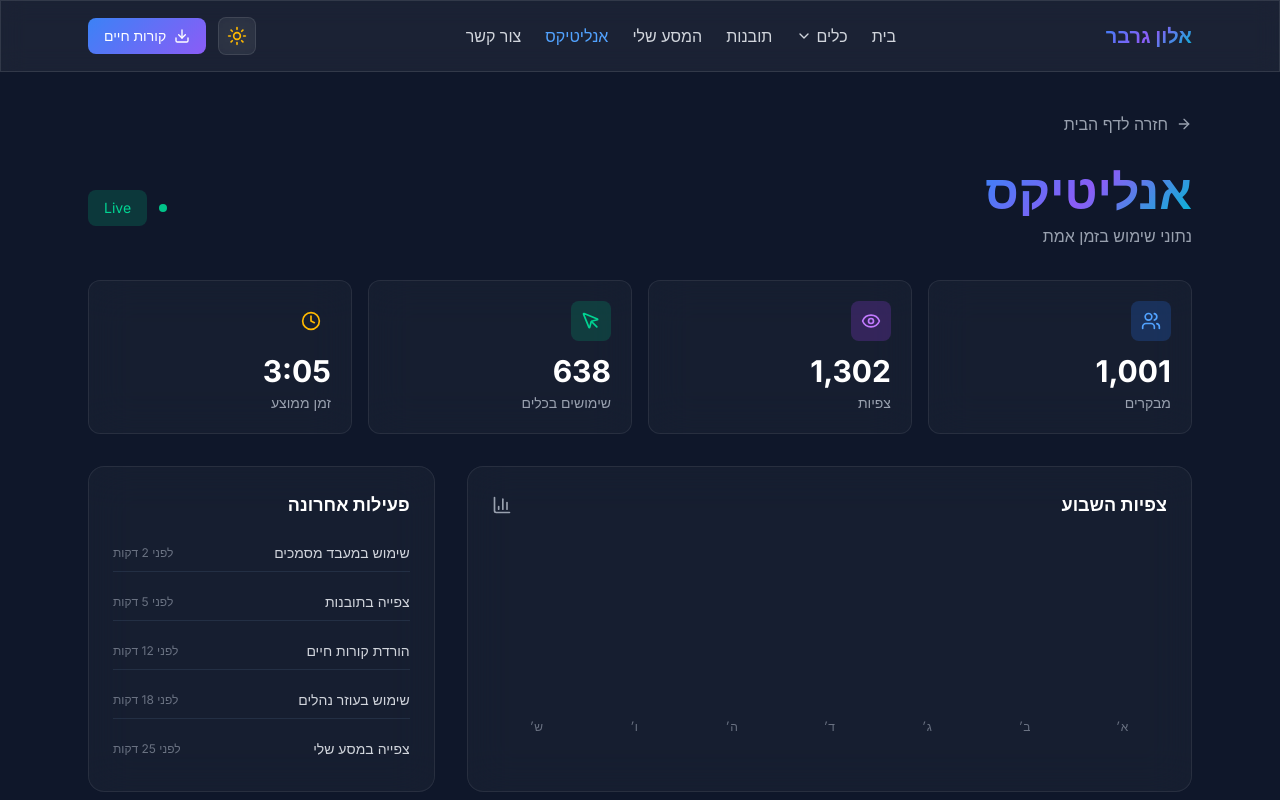
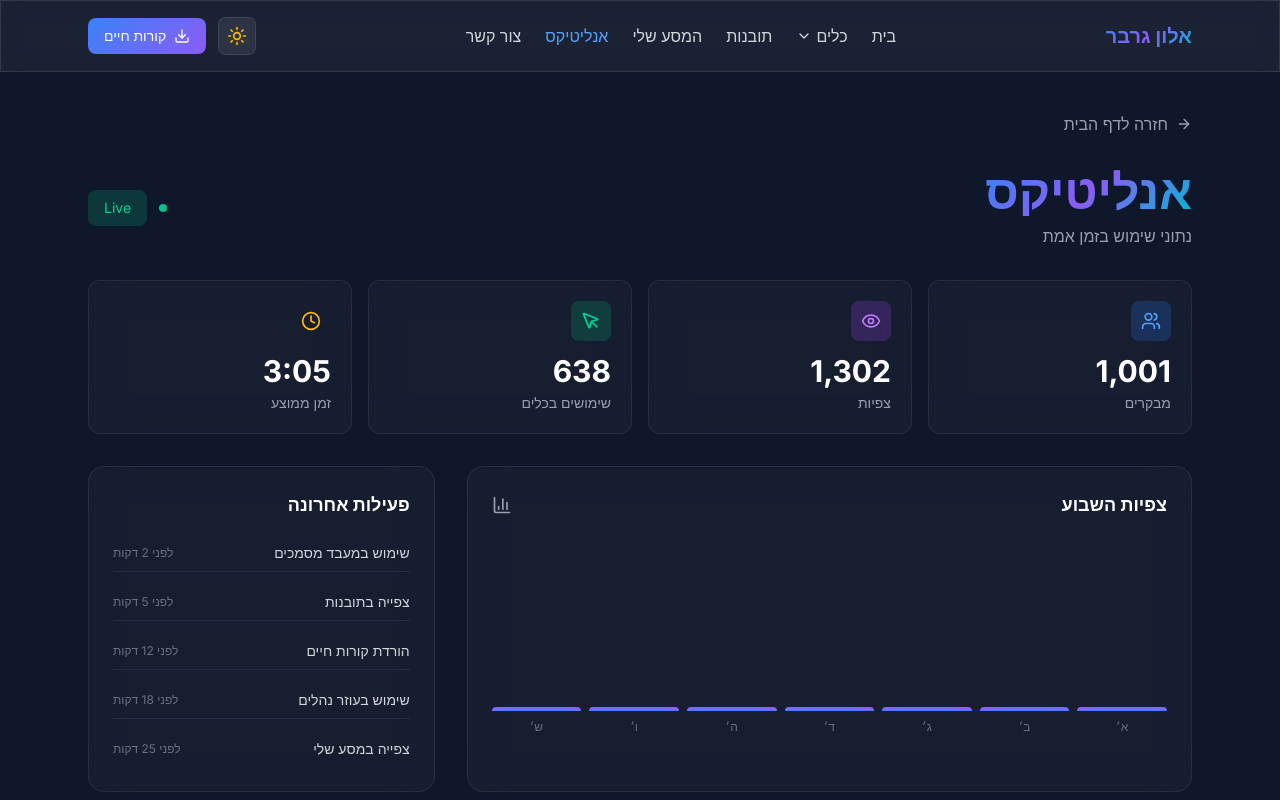
Before and after one commit to alongerber/tik, a React (Vite) app: page /analytics in a window 1280 px wide. Shown: the top 800 px of the page. Built offline with nearby package versions, Linux system fonts and the light colour scheme.

Commit message:
Fix analytics chart bar display
- Add proper flex container for chart bars
- Set minimum height so bars are always visible
- Ensure chart renders correctly in both modes

```diff
--- a/src/pages/Analytics.jsx
+++ b/src/pages/Analytics.jsx
@@ -110,10 +110,12 @@ export default function Analytics() {
             <div className="flex items-end justify-between gap-2 h-48">
               {data.weeklyData.map((day, i) => (
                 <div key={i} className="flex-1 flex flex-col items-center gap-2">
-                  <div
-                    className="w-full bg-gradient-to-t from-blue-500 to-purple-500 rounded-t-lg transition-all duration-500"
-                    style={{ height: `${(day.visits / maxVisits) * 100}%` }}
-                  />
+                  <div className="w-full flex-1 flex flex-col justify-end">
+                    <div
+                      className="w-full bg-gradient-to-t from-blue-500 to-purple-500 rounded-t-lg transition-all duration-500 min-h-[4px]"
+                      style={{ height: `${Math.max((day.visits / maxVisits) * 100, 5)}%` }}
+                    />
+                  </div>
                   <span className="text-xs text-gray-500">{day.day}</span>
                 </div>
               ))}
```
